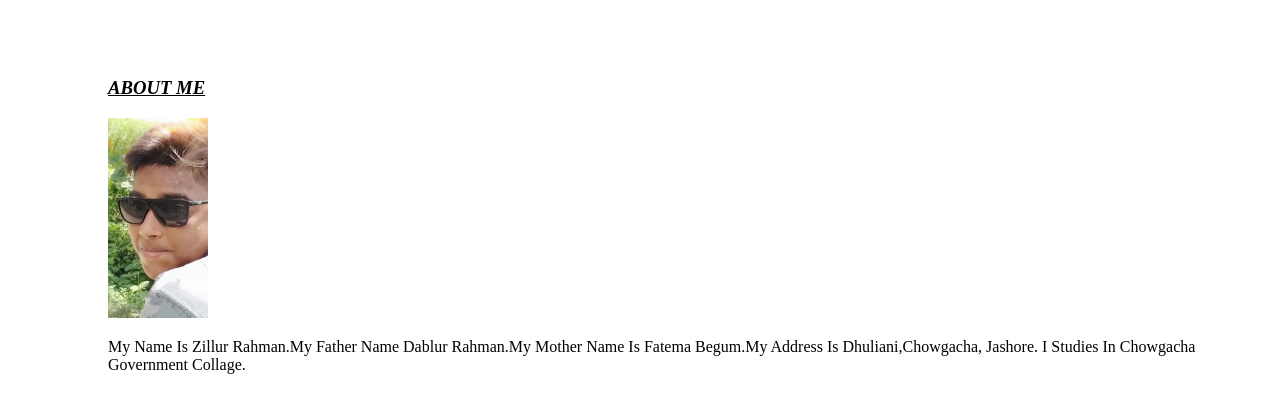
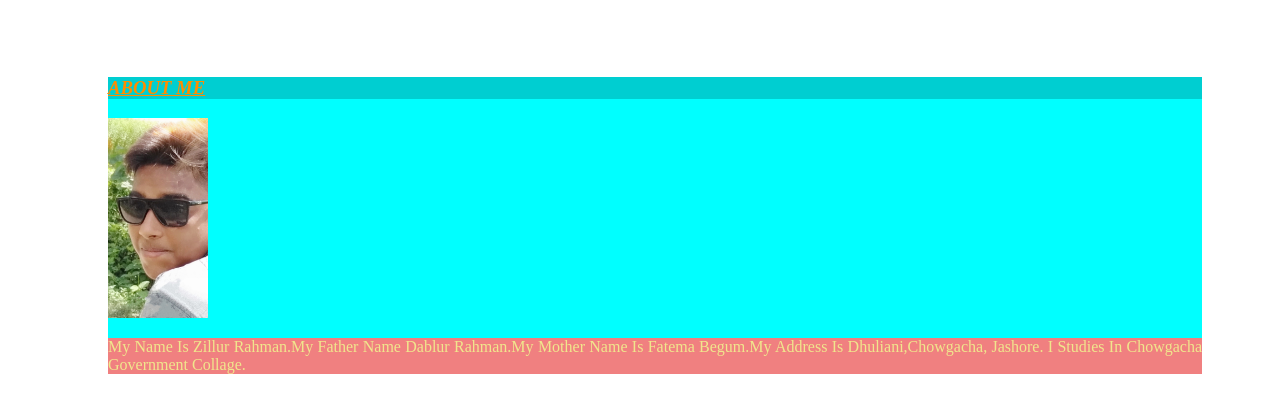
Before and after one commit to Zillur20/tasin-repo, a plain HTML site: page index.html in a window 1280 px wide. Shown: the part 61-474 px from the top of the page. Drawn offline with Linux system fonts and the light colour scheme.

Commit message:
h3 and p style

```diff
--- a/style.css
+++ b/style.css
@@ -10,4 +10,15 @@ div{
     margin-top: 80px;
     margin-left: 100px;
     margin-right: 70px;
+    background-color: cyan;
 }
+h3{
+    color: darkorange;
+    background-color: darkturquoise;
+
+}
+p{
+    text-align: justify;
+    color: khaki;
+    background-color: lightcoral;
+}
```
